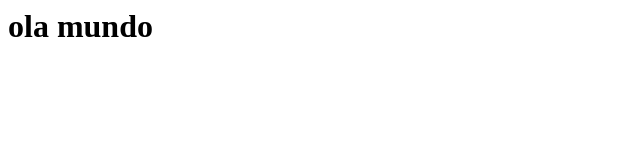
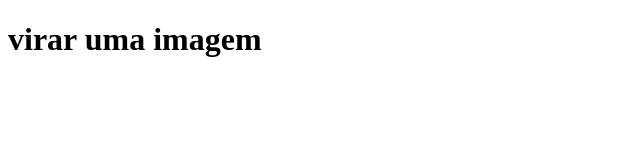
Before and after one commit to ketenlly/olamundo, a plain HTML site: page index.html in a window 1280 px wide. Shown: the whole page, without its empty margins (0-640 px from the left). Drawn offline with Linux system fonts and the light colour scheme.

Commit message:
ketenlly

```diff
--- a/index.html
+++ b/index.html
@@ -1 +1,11 @@
-<h1>ola mundo</h1>
+<!DOCTYPE html>
+<html lang="en">
+<head>
+    <meta charset="UTF-8">
+    <meta name="viewport" content="width=device-width, initial-scale=1.0">
+    <title>Document</title>
+</head>
+<body>
+    <h1>virar uma imagem</h1>
+</body>
+</html>
```
